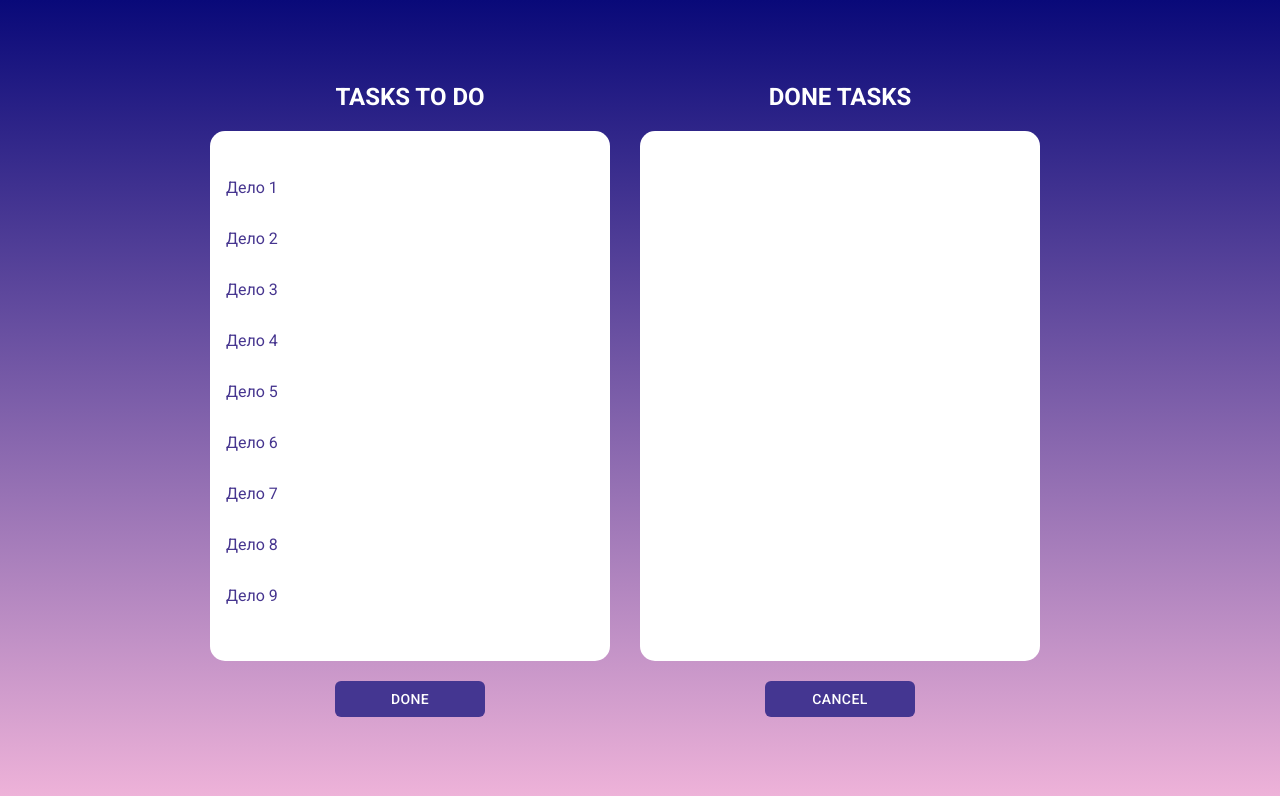
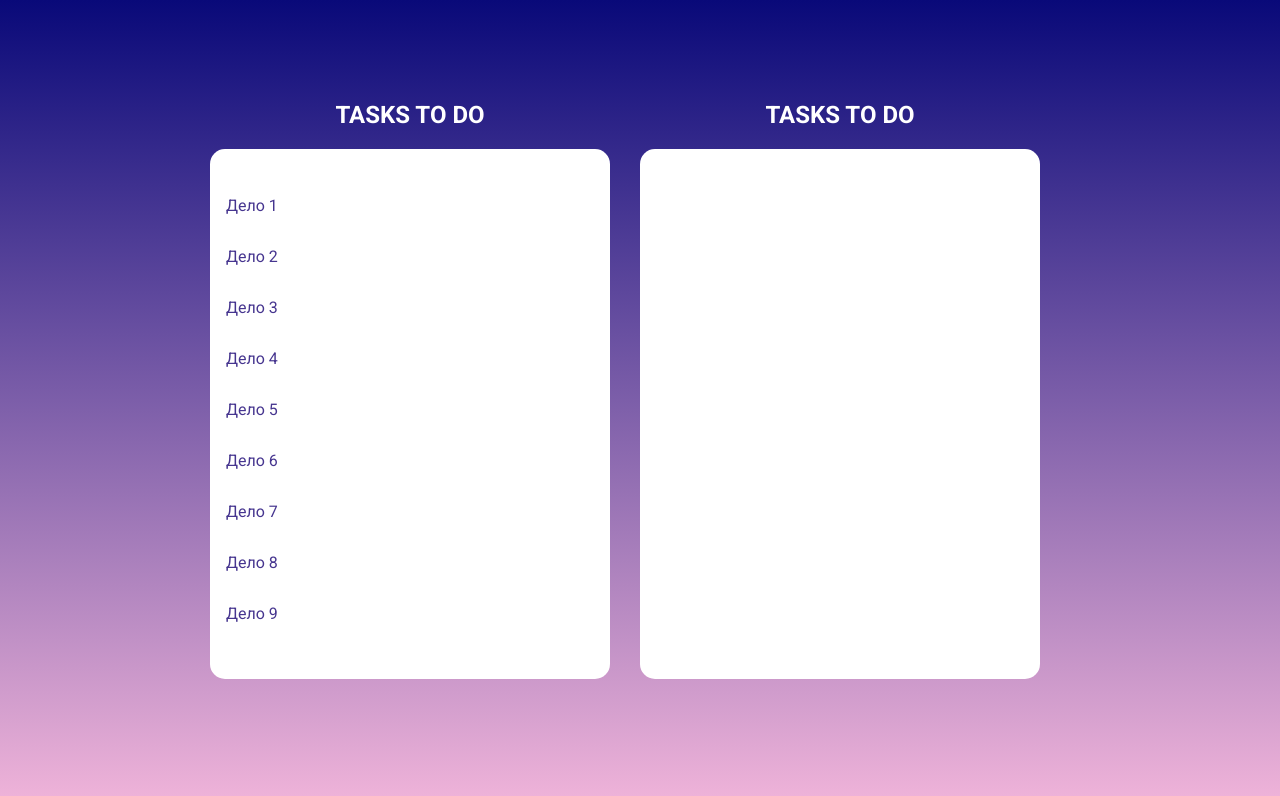
Before and after one commit to LissV/Context-Practice, a React (Create React App) app: page / in a window 1280 px wide. Shown: the top 796 px of the page. Built offline with nearby package versions, Linux system fonts and the light colour scheme.

Commit message:
рефакторинг

```diff
--- a/src/App.jsx
+++ b/src/App.jsx
@@ -3,7 +3,7 @@ import styled from "styled-components";
 import DoneItems from "./DoneItems";
 import ToDoItems from "./ToDoItems";
 import { useState } from "react";
-import items from "./items";
+import itemsList from "./items";
 import ItemsContext from "./ItemsContext";
 
 const MainContainer = styled.div`
@@ -30,20 +30,14 @@ const Content = styled.div`
 `;
 
 const App = () => {
-  const [currentItems, setItems] = useState(items);
-
-  const changeItem = (index) => {
-    let newItems = [...currentItems];
-    newItems[index] && newItems.splice(index, 1, {...newItems[index], done: !newItems[index].done});
-    setItems(newItems);
-  };
+  const [items, setItems] = useState(itemsList);
 
   return (
     <MainContainer>
       <ItemsContext.Provider
         value={{
-          items: currentItems,
-          changeList: changeItem
+          items,
+          setItems
         }}
       >
         <Content>
--- a/src/DoneItems.jsx
+++ b/src/DoneItems.jsx
@@ -1,67 +1,42 @@
 import React, { useContext } from "react";
 import ListContainer from "./components/ListContainer";
-import ActionButton from "./components/ActionButton";
 import ListWrapper from "./components/ListWrapper";
 import ListTitle from "./components/ListTitle";
 import ListItemsWrapper from "./components/ListItemsWrapper";
 import ItemWrapper from "./components/ItemWrapper";
 import ItemsContext from "./ItemsContext";
-import { makeStyles } from "@material-ui/core/styles";
-
-const useStyles = makeStyles(theme => ({
-  selected: {
-    background: "#8567ab !important",
-    color: "#ffffff !important"
-  }
-}));
 
 const DoneItems = () => {
-  const { items, changeList } = useContext(ItemsContext);
-  const [selectedIndex, setSelectedIndex] = React.useState(null);
-  const classes = useStyles();
+  const { items, setItems } = useContext(ItemsContext);
+  const doneItems = items.filter(item => item.done);
+  const handleListItemClick = (id) => {
+    setItems(prevItems =>
+      prevItems.map(item => {
+        if (item.id === id) {
+          return { ...item, done: false };
+        }
 
-  const handleListItemClick = index => e => {
-    setSelectedIndex(index);
-  };
+        return item;
+      })
+    );
+  }
 
-  const handleClickButton = index => e => {
-    setSelectedIndex(null);
-    changeList(index);
-  };
-
-  const getData = data => {
-    return (
-      data &&
-      data.map((item, index) => {
-        if (item.done)
-          return (
+  return (
+    <ListWrapper>
+      <ListTitle>Tasks to do</ListTitle>
+      <ListContainer>
+        <ListItemsWrapper>
+          {doneItems.map(item => (
             <ItemWrapper
-              key={index}
+              key={item.id}
               button
-              selected={selectedIndex === index}
-              onClick={handleListItemClick(index)}
-              className={selectedIndex === index && classes.selected}
+              onClick={() => handleListItemClick(item.id)}
             >
               {item.title}
             </ItemWrapper>
-          );
-        else return null;
-      })
-    );
-  };
-
-  return (
-    <ListWrapper>
-      <ListTitle>Done tasks</ListTitle>
-      <ListContainer>
-        <ListItemsWrapper>{getData(items)}</ListItemsWrapper>
+          ))}
+        </ListItemsWrapper>
       </ListContainer>
-      <ActionButton
-        onClick={handleClickButton(selectedIndex)}
-        disabled={selectedIndex === null}
-      >
-        Cancel
-      </ActionButton>
     </ListWrapper>
   );
 };
--- a/src/ToDoItems.jsx
+++ b/src/ToDoItems.jsx
@@ -1,66 +1,42 @@
 import React, { useContext } from "react";
 import ListContainer from "./components/ListContainer";
-import ActionButton from "./components/ActionButton";
 import ListWrapper from "./components/ListWrapper";
 import ListTitle from "./components/ListTitle";
 import ListItemsWrapper from "./components/ListItemsWrapper";
 import ItemWrapper from "./components/ItemWrapper";
 import ItemsContext from "./ItemsContext";
-import { makeStyles } from "@material-ui/core/styles";
-
-const useStyles = makeStyles(theme => ({
-  selected: {
-    background: "#8567ab !important",
-    color: "#ffffff !important"
-  }
-}));
 
 const ToDoItems = () => {
-  const { items, changeList } = useContext(ItemsContext);
-  const [selectedIndex, setSelectedIndex] = React.useState(null);
-  const classes = useStyles();
+  const { items, setItems } = useContext(ItemsContext);
+  const toDoItems = items.filter(item => !item.done);
+  const handleListItemClick = (id) => {
+    setItems(prevItems =>
+      prevItems.map(item => {
+        if (item.id === id) {
+          return { ...item, done: true };
+        }
 
-  const handleListItemClick = index => e => {
-    setSelectedIndex(index);
-  };
-
-  const handleClickButton = index => e => {
-    setSelectedIndex(null);
-    changeList(index);
-  };
-
-  const getData = data => {
-    return (
-      data &&
-      data.map((item, index) => {
-        if (!item.done)
-          return (
-            <ItemWrapper
-              key={index}
-              button
-              selected={selectedIndex === index}
-              onClick={handleListItemClick(index)}
-              className={selectedIndex === index && classes.selected}
-            >
-              {item.title}
-            </ItemWrapper>
-          );
-        else return null;
+        return item;
       })
     );
-  };
+  }
+
   return (
     <ListWrapper>
       <ListTitle>Tasks to do</ListTitle>
       <ListContainer>
-        <ListItemsWrapper>{getData(items)}</ListItemsWrapper>
+        <ListItemsWrapper>
+          {toDoItems.map(item => (
+            <ItemWrapper
+              key={item.id}
+              button
+              onClick={() => handleListItemClick(item.id)}
+            >
+              {item.title}
+            </ItemWrapper>
+          ))}
+        </ListItemsWrapper>
       </ListContainer>
-      <ActionButton
-        onClick={handleClickButton(selectedIndex)}
-        disabled={selectedIndex === null}
-      >
-        Done
-      </ActionButton>
     </ListWrapper>
   );
 };
```
